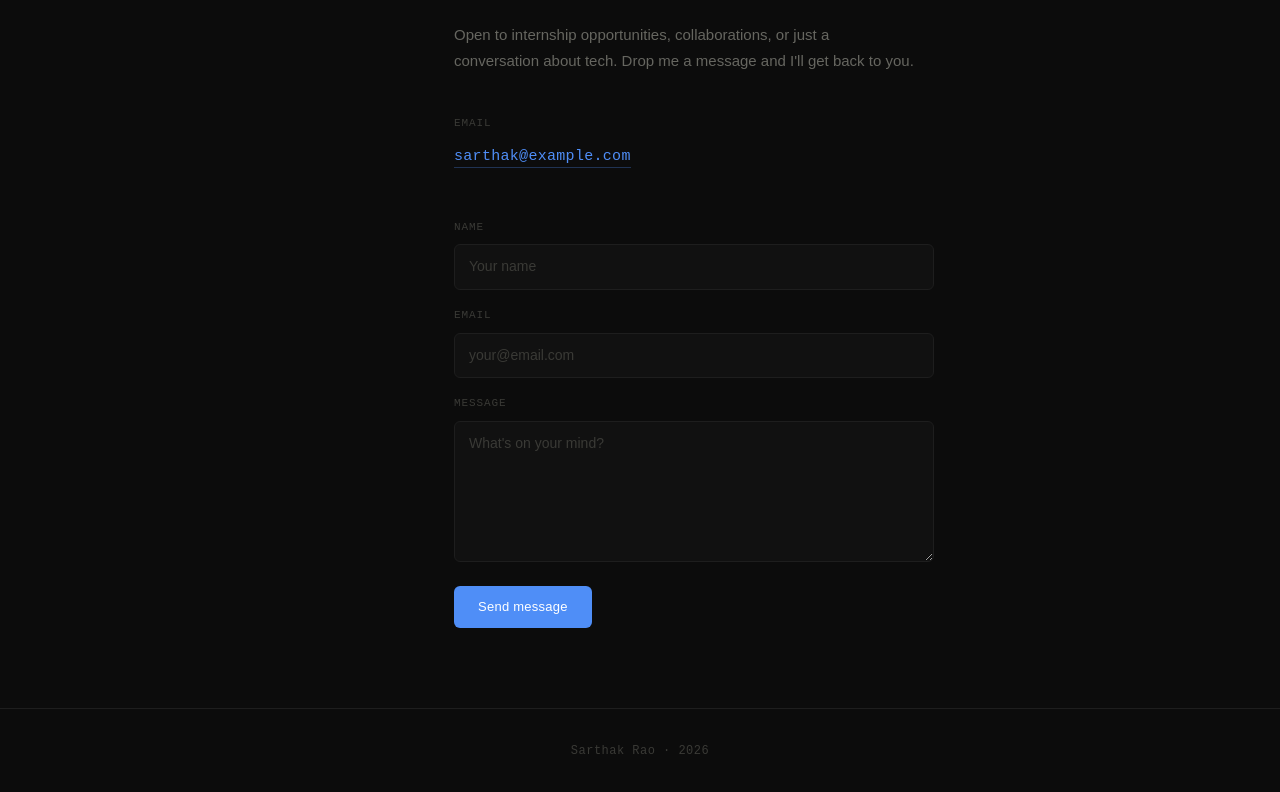
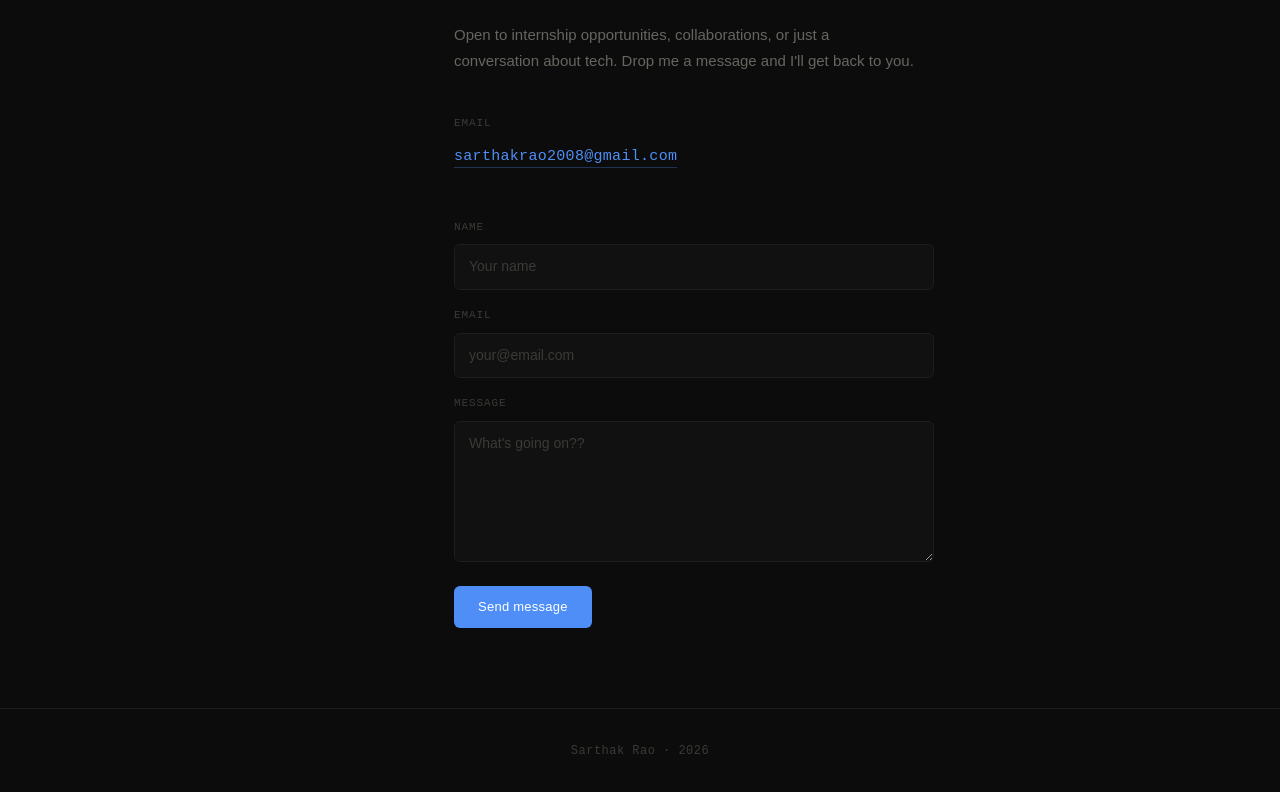
Before and after one commit to sarthakrao2008-create/Sarthak-Rao-Portfolio, a Next.js app: page / in a window 1280 px wide. Shown: the part 3565-4357 px from the top of the page. Built offline with nearby package versions, Linux system fonts and the light colour scheme.

Commit message:
Update Contact.tsx

```diff
--- a/components/sections/Contact.tsx
+++ b/components/sections/Contact.tsx
@@ -104,7 +104,7 @@ export default function Contact() {
                 Email
               </p>
               <a
-                href="mailto:sarthak@example.com"
+                href="mailto:sarthakrao2008@gmail.com"
                 style={{
                   fontSize: "15px",
                   color: "var(--accent)",
@@ -122,7 +122,7 @@ export default function Contact() {
                   ((e.target as HTMLAnchorElement).style.borderColor = "rgba(79,142,247,0.3)")
                 }
               >
-                sarthak@example.com
+                sarthakrao2008@gmail.com
               </a>
             </div>
 
@@ -234,7 +234,7 @@ export default function Contact() {
                       </label>
                       <textarea
                         required
-                        placeholder="What's on your mind?"
+                        placeholder="What's going on??"
                         rows={5}
                         value={form.message}
                         onChange={(e) =>
```
